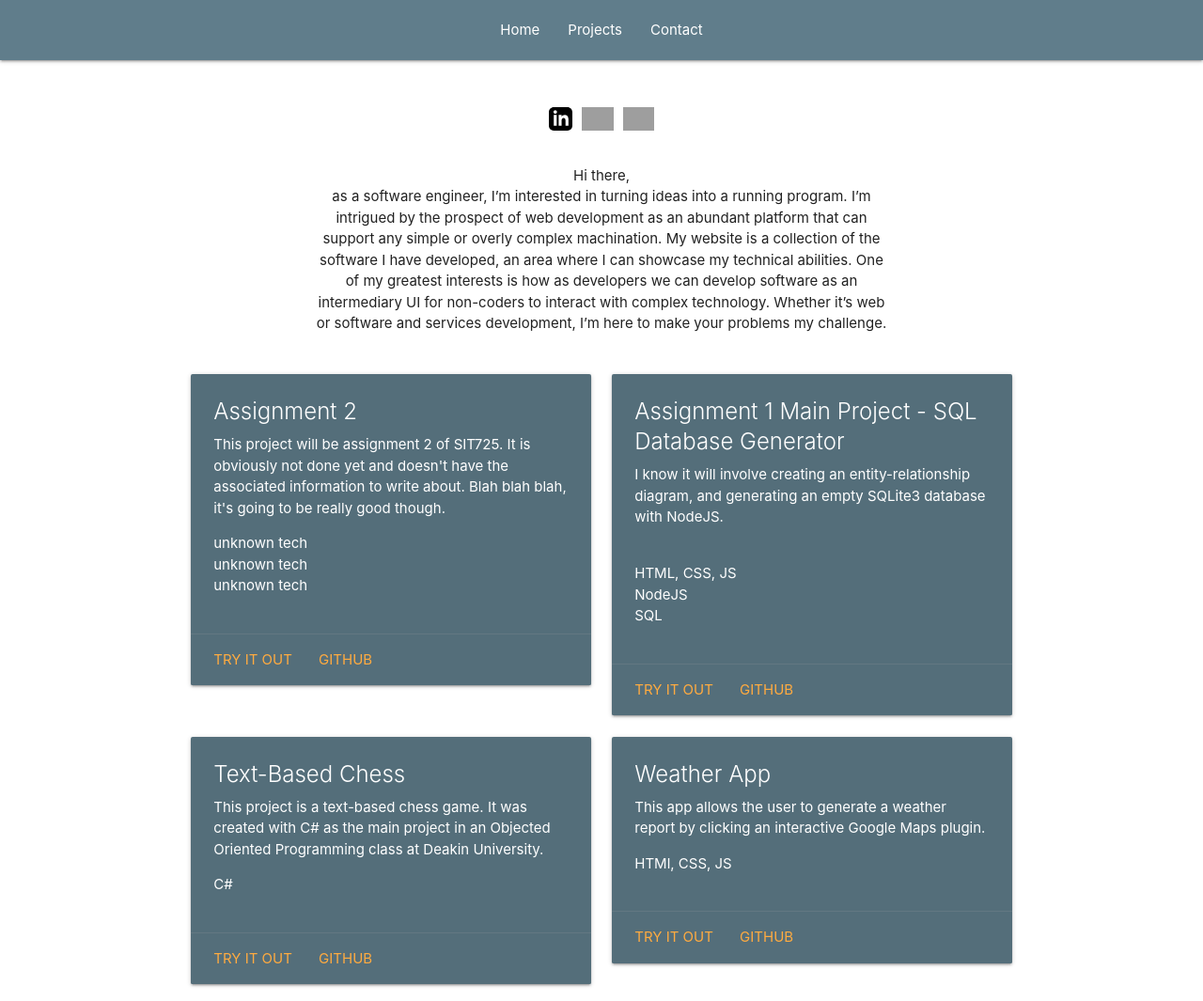
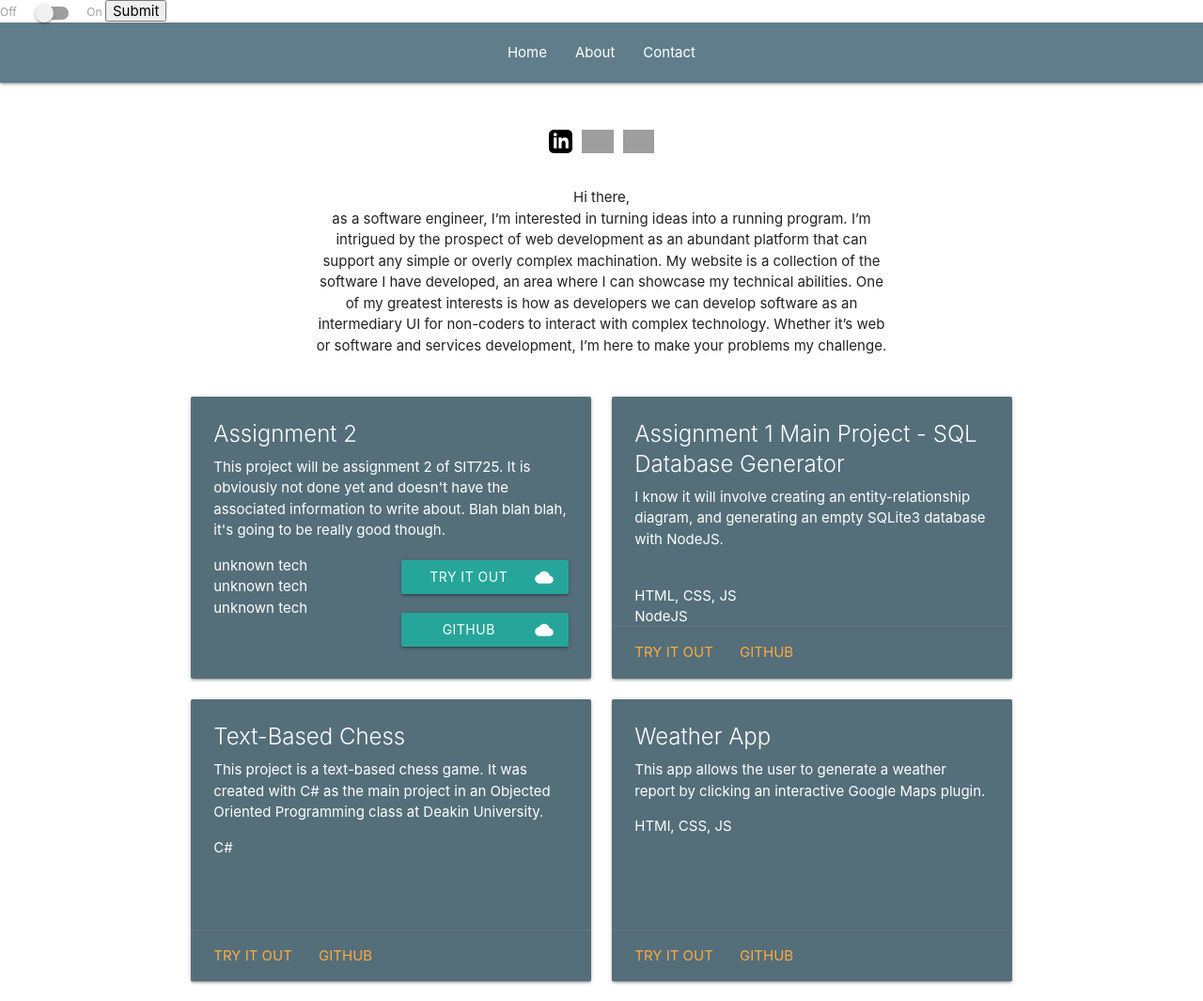
Before and after one commit to jordanlitsas/sqlite3-scripter, a website: page public/index.html in a window 1280 px wide. Shown: the whole page at 94% size. Drawn offline with nearby package versions, Linux system fonts and the light colour scheme; grey boxes are pictures that could not be loaded.

Commit message:
wireframe iteration 1, cards

```diff
--- a/public/index.html
+++ b/public/index.html
@@ -13,12 +13,29 @@
     </head>
     <body>
 
+
+
+  <!-- Switch -->
+  <form action="/switch" method="post">
+  <div class="switch">
+    <label>
+      Off
+      <input type="checkbox" name = "cb">
+      <span class="lever"></span>
+      On
+    </label>
+
+    <input type = "submit" ></submit>
+
+  </div>
+  </form>
+
         <nav class = "blue-grey">
 
              <div class = "top-nav">
                <ul>
                  <li><a href = "#">Home</a></li>
-                 <li><a href = "#">Projects</a></li>
+                 <li><a href = "#">About</a></li>
                  <li><a href = "#">Contact</a></li>
                </ul>
               </div>
@@ -61,35 +78,45 @@
 
 
 
-
           <div class = "container">
             <div class="row">
 
 
               <!--Assigment 2 Card-->
-                <div class="col s12 m6 " >
-                  <div class="card blue-grey darken-1">
+            <div class="col s12 m6" >
+                  <div class="card small blue-grey darken-1 responsive-card">
                     <div class="card-content white-text">
                       <span class="card-title">Assignment 2</span>
                       <p>This project will be assignment 2 of SIT725. It is obviously not done yet and doesn't have the associated information to write about. Blah blah
                         blah, it's going to be really good though.</p>
+                        <div class = "row">
+                            <div class = "col s6">
                               <ul>
                                 <li>unknown tech</li>
                                 <li>unknown tech</li>
                                 <li>unknown tech</li>
-
                               </ul>
                             </div>
-                    <div class="card-action">
-                      <a href="/mainProject">Try it out</a>
-                      <a href="https://github.com/jordanlitsas">GitHub</a>
+                            <div class = "col s6">
+                                <div class = "project-links">
+                                  <a href="/mainProject" class = "waves-effect waves-light btn project-link-item">
+                                    <i class="material-icons right">cloud</i>
+                                    Try it out
+                                  </a>
+                                  <a href="https://github.com/jordanlitsas" class = "waves-effect waves-light btn project-link-item">
+                                    <i class="material-icons right">cloud</i>
+                                    GitHub
+                                  </a>
+                                </div>
+                            </div>
+                          </div>
                     </div>
                   </div>
                 </div>
 
               <!--SQLite3 DBMS Card-->
                 <div class="col s12 m6">
-                    <div class="card blue-grey darken-1">
+                    <div class="card small blue-grey darken-1 responsive-card">
                       <div class="card-content white-text">
                         <span class="card-title">Assignment 1 Main Project - SQL Database Generator</span>
                         <p>I know it will involve creating an entity-relationship diagram, and generating an empty SQLite3 database with NodeJS.</p><br>
@@ -111,7 +138,7 @@
 
                     <!--Chess Card-->
                    <div class="col s12 m6">
-                      <div class="card blue-grey darken-1">
+                      <div class="card small blue-grey darken-1 responsive-card">
                         <div class="card-content white-text">
                           <span class="card-title">Text-Based Chess</span>
                           <p>
@@ -132,7 +159,7 @@
 
                     <!--Weather App Card-->
                         <div class="col s12 m6">
-                          <div class="card blue-grey darken-1">
+                          <div class="card small blue-grey darken-1 responsive-card">
                             <div class="card-content white-text">
                               <span class="card-title">Weather App</span>
                               <p>This app allows the user to generate a weather report by clicking an interactive Google Maps plugin.</p>
--- a/public/style.css
+++ b/public/style.css
@@ -51,3 +51,12 @@ svg:hover{
 #about-me{
   text-align: center;
 }
+
+.project-links{
+  display: flex;
+  flex-direction: column;
+}
+
+.project-link-item{
+  margin-top: 20px !important;
+}
```
Also changed, not shown: package.json (+6 -1 lines), server.js (+46 -4 lines), 1 other file. Lines whose indentation alone changed are shown as unchanged.
